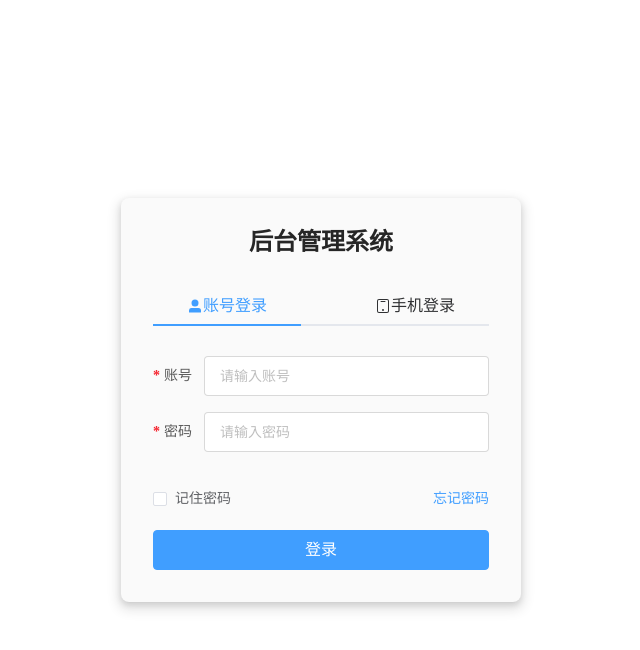
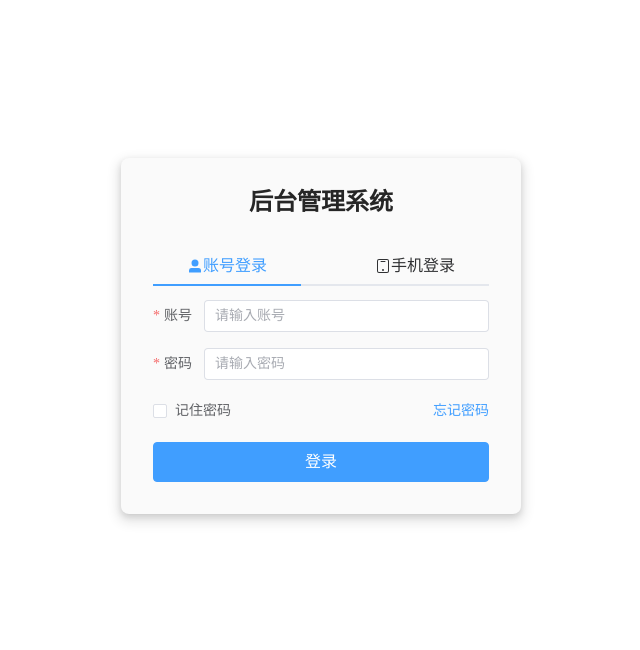
Before and after one commit to Gnahhh/My-Ts-Demo, a Vue app: page /#/login in a window 1280 px wide. Shown: the top 650 px of the page, without its empty margins (319-959 px from the left). Built offline with nearby package versions, Linux system fonts and the light colour scheme.

Commit message:
refactor(login): 将登录面板拆违多个子组件- 提取AccountIn组件处理账号密码登录

```diff
--- a/src/views/login/Login.vue
+++ b/src/views/login/Login.vue
@@ -16,5 +16,7 @@ import LoginPane from './components/LoginPanel.vue';
 	align-items: center;
 	justify-content: center;
 	height: 100%;
+
+	transform: translateY(-8%);
 }
 </style>
--- /dev/null
+++ b/src/views/login/components/AccountIn.vue
@@ -0,0 +1,57 @@
+<script lang="ts" setup>
+import { reactive } from 'vue';
+import type { FormRules } from 'element-plus';
+
+const accountForm = reactive({
+	account: '',
+	password: ''
+});
+
+const accountRules: FormRules = {
+	account: [
+		{ required: true, message: '请输入账号', trigger: 'blur' },
+		{ min: 3, max: 15, message: '账号长度在 3 到 15 个字符之间', trigger: 'blur' }
+	],
+	password: [
+		{ required: true, message: '请输入密码', trigger: 'blur' },
+		{ min: 6, max: 20, message: '密码长度在 6 到 20 个字符之间', trigger: 'blur' }
+	]
+};
+</script>
+
+<template>
+	<div class="account-in">
+		<div class="phone-in">
+			<el-form :model="accountForm" :rules="accountRules" status-icon>
+				<el-form-item label="账号" required prop="account">
+					<el-input v-model="accountForm.account" placeholder="请输入账号" />
+				</el-form-item>
+				<el-form-item label="密码" required prop="password">
+					<el-input
+						v-model="accountForm.password"
+						show-password
+						placeholder="请输入密码"
+						type="password"
+					/>
+				</el-form-item>
+			</el-form>
+		</div>
+	</div>
+</template>
+
+<style lang="less" scoped>
+.account-in {
+	:deep(.el-form-item) {
+		margin-bottom: @spacing-md;
+
+		// 只添加输入框hover效果
+		.el-input__wrapper {
+			transition: all 0.2s ease;
+
+			&:hover {
+				box-shadow: 0 0 0 1px @color-primary inset !important;
+			}
+		}
+	}
+}
+</style>
--- a/src/views/login/components/LoginPanel.vue
+++ b/src/views/login/components/LoginPanel.vue
@@ -1,6 +1,9 @@
 <script lang="ts" setup>
 import { ref, reactive } from 'vue';
 import type { FormRules } from 'element-plus';
+
+import AccountIn from './AccountIn.vue';
+import PhoneIn from './PhoneIn.vue';
 
 // 切换登录方式
 const activeName = ref('account');
@@ -8,41 +11,10 @@ const handleClick = (tab: any, event: Event) => {
 	console.log(tab, event);
 };
 
-// 登录表单
-const accountForm = reactive({
-	account: '',
-	password: '',
-	phone: '',
-	authCode: ''
-});
-
-// 表单验证规则
-const accountRules: FormRules = {
-	account: [
-		{ required: true, message: '请输入账号', trigger: 'blur' },
-		{ min: 3, max: 15, message: '账号长度在 3 到 15 个字符之间', trigger: 'blur' }
-	],
-	password: [
-		{ required: true, message: '请输入密码', trigger: 'blur' },
-		{ min: 6, max: 20, message: '密码长度在 6 到 20 个字符之间', trigger: 'blur' }
-	],
-	phone: [
-		{ required: true, message: '请输入手机号', trigger: 'blur' },
-		{ pattern: /^[1][3-9][0-9]{9}$/, message: '请输入正确的手机号', trigger: 'blur' }
-	],
-	authCode: [
-		{ required: true, message: '请输入验证码', trigger: 'blur' },
-		{ len: 6, message: '验证码长度为6位', trigger: 'blur' }
-	]
-};
-
 // 记住密码
 const isRemPsd = ref([]);
 
-
 // 登录
-
-
 </script>
 
 <template>
@@ -50,8 +22,7 @@ const isRemPsd = ref([]);
 		<h1 class="title">后台管理系统</h1>
 		<!-- 切换账号模块 -->
 		<div class="change-login">
-			<el-tabs v-model="activeName"
-			class="demo-tabs" @tab-click="handleClick">
+			<el-tabs v-model="activeName" class="demo-tabs" @tab-click="handleClick">
 				<el-tab-pane label="账号登录" name="account">
 					<template #label>
 						<span class="custom-tabs-label">
@@ -59,20 +30,7 @@ const isRemPsd = ref([]);
 							<span>账号登录</span>
 						</span>
 					</template>
-					<div class="login-table">
-						<el-form
-							:model="accountForm"
-							:rules="accountRules"
-							status-icon
-						>
-							<el-form-item label="账号" required prop="account">
-								<el-input v-model="accountForm.account" placeholder="请输入账号" />
-							</el-form-item>
-							<el-form-item label="密码" required prop="password">
-								<el-input v-model="accountForm.password" show-password placeholder="请输入密码" type="password" />
-							</el-form-item>
-						</el-form>
-					</div>
+					<AccountIn />
 				</el-tab-pane>
 				<el-tab-pane label="手机登录" name="phone">
 					<template #label>
@@ -81,17 +39,7 @@ const isRemPsd = ref([]);
 							<span>手机登录</span>
 						</span>
 					</template>
-					<div class="login-table">
-						<el-form :model="accountForm" :rules="accountRules">
-							<el-form-item label="手机号" required prop="phone">
-								<el-input v-model="accountForm.phone" placeholder="请输入手机号" />
-							</el-form-item>
-							<el-form-item label="验证码" required prop="authCode">
-								<el-input v-model="accountForm.authCode" placeholder="请输入验证码" />
-								<el-button type="primary" plain>获取验证码</el-button>
-							</el-form-item>
-						</el-form>
-					</div>
+					<PhoneIn />
 				</el-tab-pane>
 			</el-tabs>
 		</div>
@@ -104,7 +52,7 @@ const isRemPsd = ref([]);
 		</div>
 		<!-- 登录 -->
 		<div class="login-btn">
-			<el-button type="primary" >登录</el-button>
+			<el-button type="primary">登录</el-button>
 		</div>
 	</div>
 </template>
@@ -149,86 +97,6 @@ const isRemPsd = ref([]);
 		// 表单样式
 		.login-table {
 			padding: @spacing-md 0;
-
-			:deep(.el-form) {
-				// 表单项基本样式
-
-				.el-form-item {
-					align-items: center;
-					margin-bottom: @spacing-md;
-
-					// 表单标签样式
-					.el-form-item__label {
-						font-size: @font-size-sm;
-						color: @color-text-secondary;
-						padding-bottom: @spacing-xs;
-
-						// 必填星号样式
-						&::before {
-							color: @color-danger;
-							font-weight: @font-weight-bold;
-						}
-					}
-
-					// 表单内容区域
-					.el-form-item__content {
-						line-height: 1;
-					}
-				}
-
-				// 输入框样式
-				.el-input {
-					.el-input__wrapper {
-						box-shadow: 0 0 0 1px @color-border inset !important;
-						border-radius: @border-radius-md;
-						padding: 0 @spacing-md;
-						transition: all 0.2s @transition-ease;
-
-						&:hover {
-							box-shadow: 0 0 0 1px @color-primary-light inset !important;
-						}
-
-						&.is-focus {
-							box-shadow: 0 0 0 1px @color-primary inset !important;
-						}
-					}
-
-					.el-input__inner {
-						// letter-spacing: 1px; // 调整字符间距
-						height: @input-height-lg;
-						font-size: @font-size-md;
-						color: @color-text-primary;
-
-						&::placeholder {
-							color: @color-text-disabled;
-							font-size: @font-size-sm;
-						}
-					}
-				}
-
-				// 验证码行布局（使用更可靠的选择器）
-				.el-form-item:last-child .el-form-item__content {
-					display: flex;
-					align-items: center;
-					gap: @spacing-md;
-
-					.el-input {
-						flex: 1;
-					}
-
-					.el-button {
-						height: @input-height-lg;
-						white-space: nowrap;
-						flex-shrink: 0;
-						min-width: 100px;
-					}
-				}
-			}
-
-			// 验证码变为一行
-			:deep(.el-form-item:not(:has(.el-form-item__label))) > .el-form-item__content {
-				flex-wrap: nowrap;
-			}
 		}
 	}
 
--- /dev/null
+++ b/src/views/login/components/PhoneIn.vue
@@ -0,0 +1,59 @@
+<script lang="ts" setup>
+import { reactive } from 'vue';
+import type { FormRules } from 'element-plus';
+
+const accountForm = reactive({
+	phone: '',
+	authCode: ''
+});
+
+const accountRules: FormRules = {
+	phone: [
+		{ required: true, message: '请输入手机号', trigger: 'blur' },
+		{ pattern: /^[1][3-9][0-9]{9}$/, message: '请输入正确的手机号', trigger: 'blur' }
+	],
+	authCode: [
+		{ required: true, message: '请输入验证码', trigger: 'blur' },
+		{ len: 6, message: '验证码长度为6位', trigger: 'blur' }
+	]
+};
+</script>
+
+<template>
+	<div class="phone-in">
+		<el-form :model="accountForm" :rules="accountRules">
+			<el-form-item label="手机号" required prop="phone">
+				<el-input v-model="accountForm.phone" placeholder="请输入手机号" />
+			</el-form-item>
+			<el-form-item label="验证码" required prop="authCode">
+				<el-input v-model="accountForm.authCode" placeholder="请输入验证码" />
+				<el-button type="primary" plain>获取验证码</el-button>
+			</el-form-item>
+		</el-form>
+	</div>
+</template>
+
+<style lang="less" scoped>
+.phone-in {
+	:deep(.el-form-item) {
+		margin-bottom: @spacing-md;
+
+		// 输入框hover效果
+		.el-input__wrapper {
+			transition: all 0.2s ease;
+
+			&:hover {
+				box-shadow: 0 0 0 1px @color-primary inset !important;
+			}
+		}
+
+		.el-form-item__content:has(button) {
+			flex-wrap: nowrap;
+		}
+
+		button {
+			margin-left: 10px;
+		}
+	}
+}
+</style>
```
